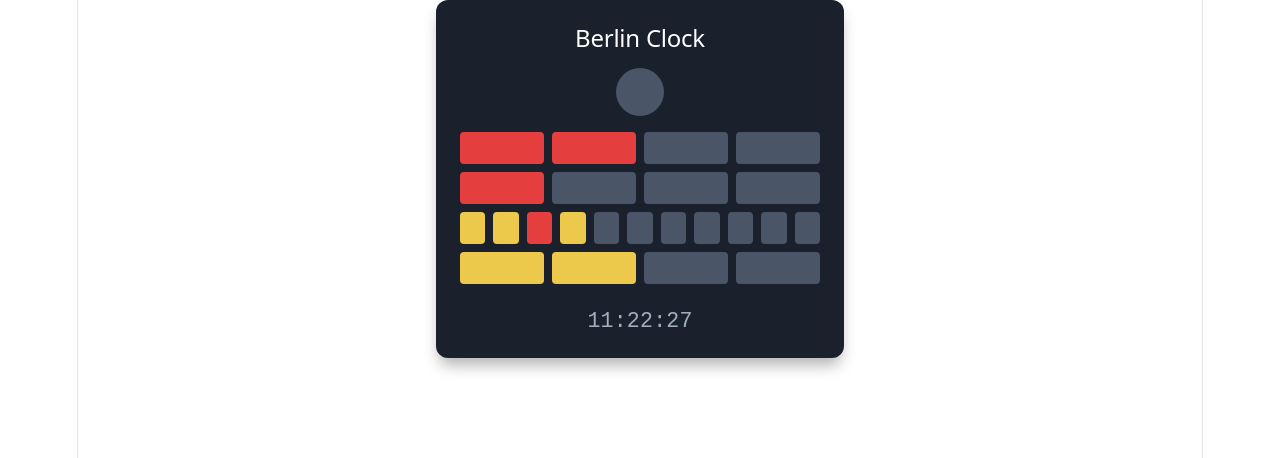
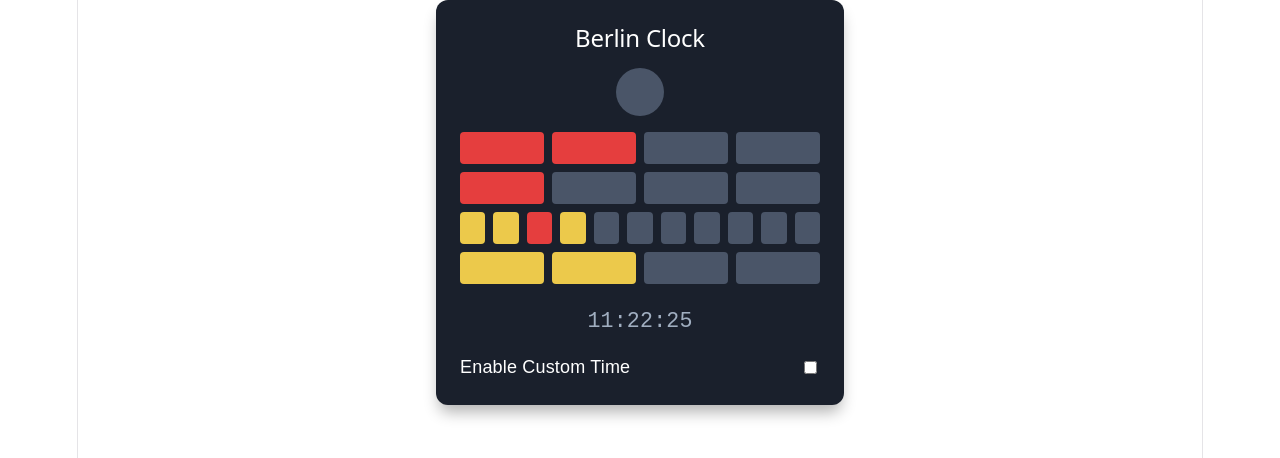
Before and after one commit to Shivag221993/berlin-clock-v1, a React (Vite) app: page / in a window 1280 px wide. Shown: the top 458 px of the page. Built offline with nearby package versions, Linux system fonts and the light colour scheme.

Commit message:
fix: UI changes for custom input of time

```diff
--- a/src/component/BerlinClock.tsx
+++ b/src/component/BerlinClock.tsx
@@ -2,11 +2,16 @@ import { useBerlinClock } from '../hooks/useBerlinClock';
 import { SecondsLamp } from './SecondsLamp';
 import { ClockRow } from './ClockRow';
 import { MinutesFiveRow } from './MinutesFiveRow';
+import { ClockControls } from './ClockControls';
 import './BerlinClock.css';
 
 export function BerlinClock() {
   const {
     digitalTime,
+    isCustomMode,
+    customTime,
+    setIsCustomMode,
+    setCustomTime,
     secondsLamp,
     fiveHoursRow,
     oneHourRow,
@@ -29,6 +34,13 @@ export function BerlinClock() {
       <ClockRow rowState={oneMinuteRow} activeColorClass="lamp-yellow" rowId="1m" />
 
       <div className="berlin-clock-digital">{digitalTime}</div>
+
+      <ClockControls
+        isCustomMode={isCustomMode}
+        customTime={customTime}
+        setIsCustomMode={setIsCustomMode}
+        setCustomTime={setCustomTime}
+      />
     </div>
   );
 }
```
